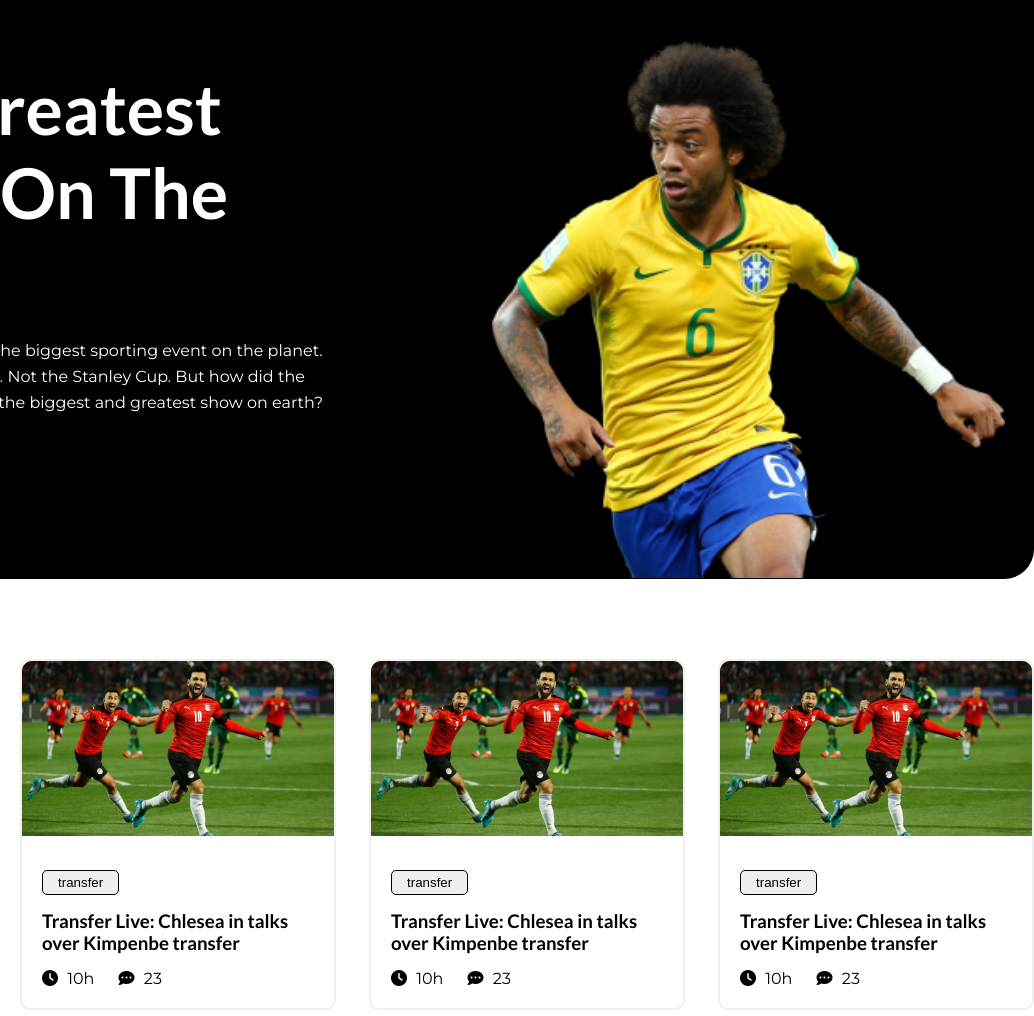
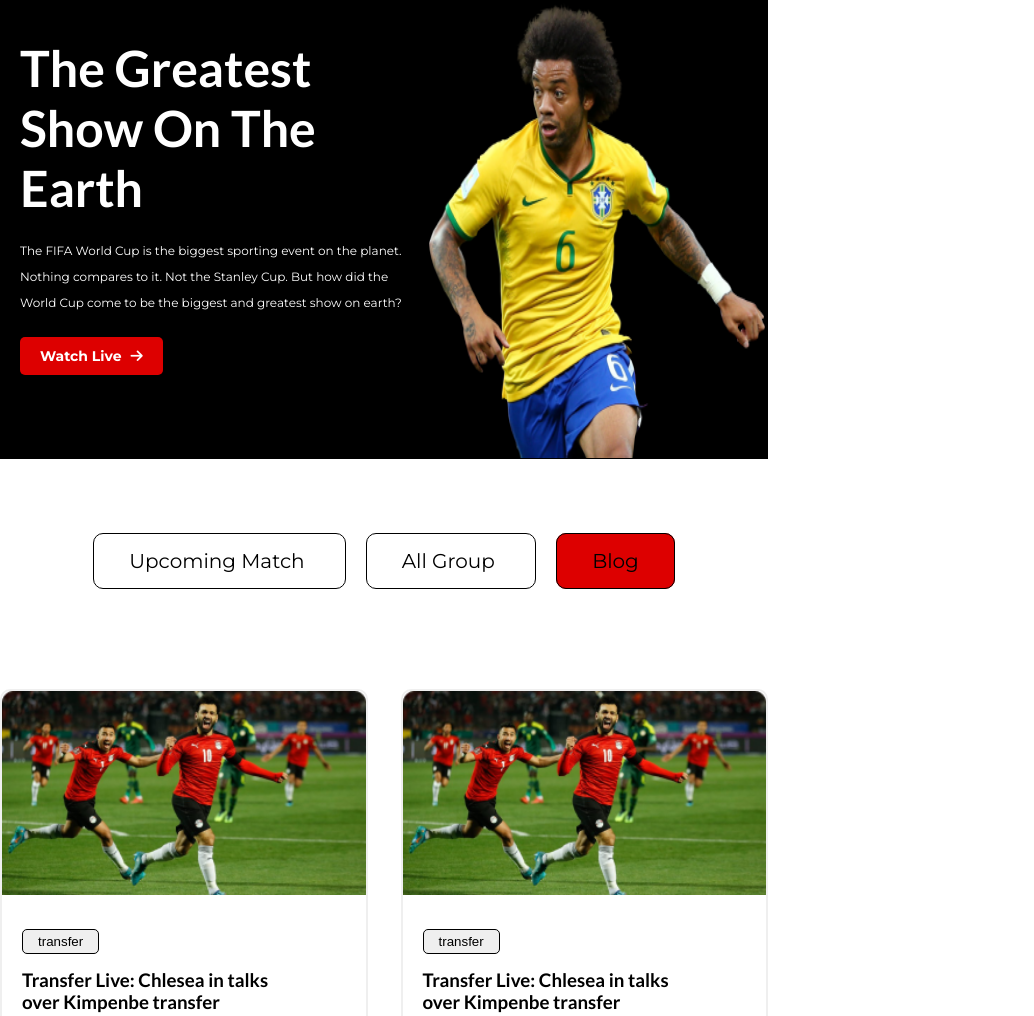
Before and after one commit to BmRahman/world-cup, a plain HTML site: page index.html in a window 768 px wide. Shown: the part 182-1198 px from the top of the page, 1034 px wide, since content can reach past the window. Drawn offline with Linux system fonts and the light colour scheme.

Commit message:
final push

```diff
--- a/css/style.css
+++ b/css/style.css
@@ -341,3 +341,66 @@ hr{
     margin-right: 10px;
     font-size: 20px;
 }
+}
+@media (min-width: 768px) and (max-width: 1024px){
+.main{
+    width: 100%;
+}
+.banner{
+    padding: 20px;
+    border-radius: 0px;
+}
+.banner-in h1 {
+    font-size: 50px;
+    margin-top: 100px;
+}
+.banner-in p{
+    font-size: 12px;
+}
+.banner-in img {
+    width: 336px;
+    height: 455px;
+    position: relative;
+    left: 5%;
+    bottom: -13%;
+}
+.blog{
+    padding: 40px 0px;
+}
+.multi{
+    flex-direction: column;
+}
+.box-1{
+    width: 100%;
+    height: 180px;
+    border-radius: 15px;
+    padding: 50px 0px;
+    background: #ffff;
+}
+.inner {
+    text-align: center;
+}
+.link{
+    display: inline;
+    margin-left: 20px;
+    font-size: 20px;
+    padding: 15px 35px;
+}
+.up{
+    margin-left: 0px;
+}
+.box-2{
+    padding: 0px;
+    margin-top: -90px;
+    margin-left: 0px;
+}
+.box-2 .card{
+    grid-template-columns: repeat(2, 1fr);
+}
+.card-im img{
+    width: 100%;
+}
+.footer{
+    padding: 60px 40px;
+}
+}
```
